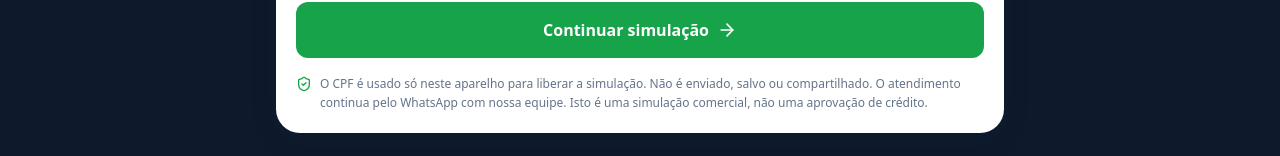
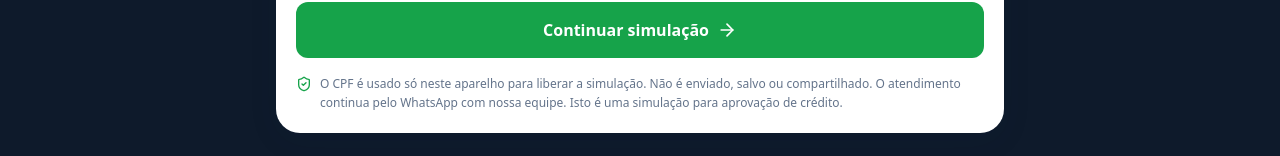
Before and after one commit to trampoline041-alt/silmulacaogoo, a React (Vite) app: page / in a window 1280 px wide. Shown: the part 701-857 px from the top of the page. Built offline with nearby package versions, Linux system fonts and the light colour scheme.

Commit message:
Update CpfForm.tsx

```diff
--- a/src/components/CpfForm.tsx
+++ b/src/components/CpfForm.tsx
@@ -38,7 +38,7 @@ export function CpfForm({ onSubmit }: { onSubmit: () => void }) {
       </button>
       <p className="mt-4 flex gap-2 text-xs leading-relaxed text-slate-500">
         <ShieldCheck size={16} className="mt-0.5 shrink-0 text-goo" aria-hidden />
-        <span>O CPF é usado só neste aparelho para liberar a simulação. Não é enviado, salvo ou compartilhado. O atendimento continua pelo WhatsApp com nossa equipe. Isto é uma simulação comercial, não uma aprovação de crédito.</span>
+        <span>O CPF é usado só neste aparelho para liberar a simulação. Não é enviado, salvo ou compartilhado. O atendimento continua pelo WhatsApp com nossa equipe. Isto é uma simulação para aprovação de crédito.</span>
       </p>
     </form>
   );
```
